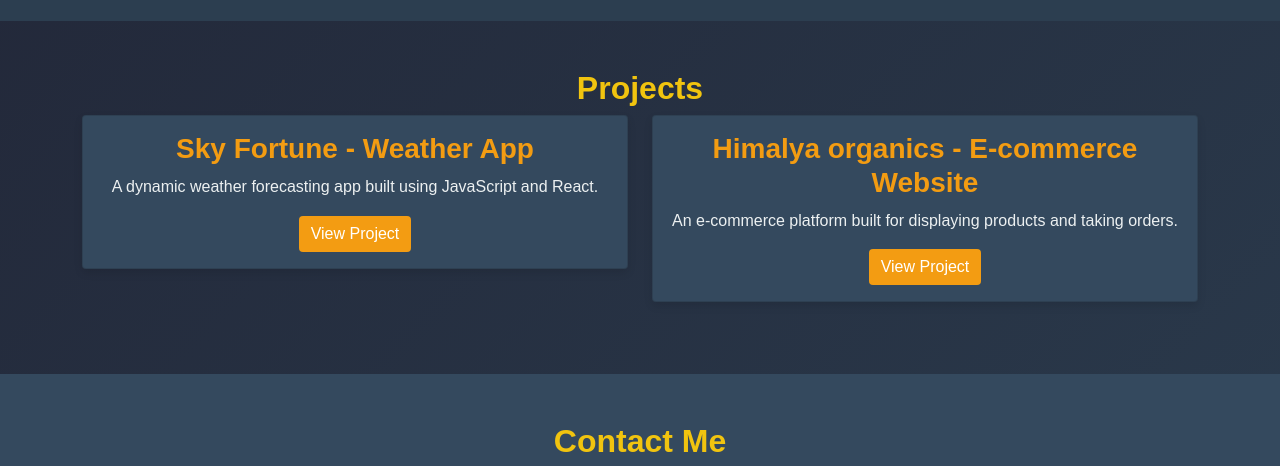
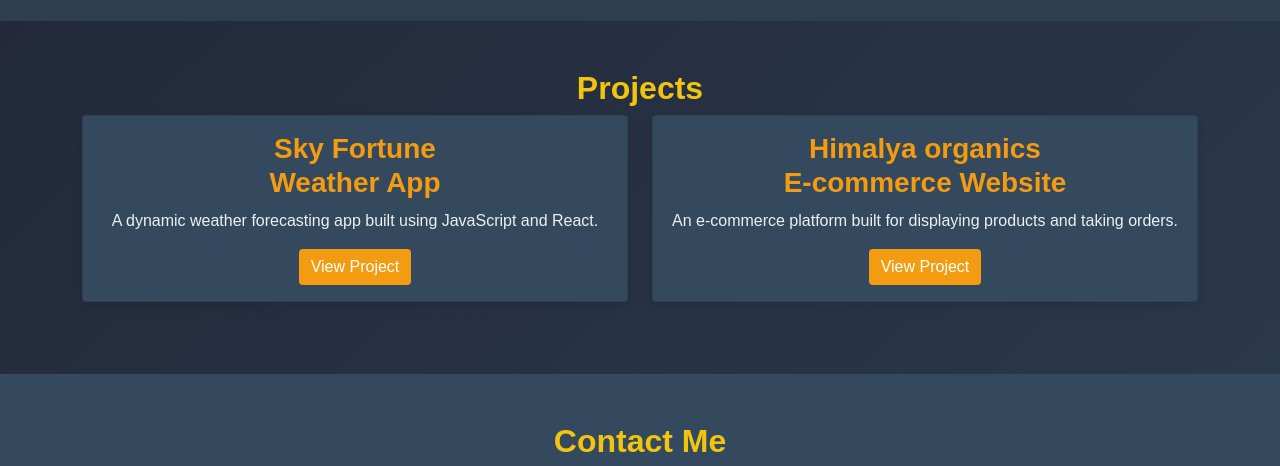
Before and after one commit to muhammadabdullah712/Portfolio, a plain HTML site: page index.html in a window 1280 px wide. Shown: the part 1200-1666 px from the top of the page. Drawn offline with nearby package versions, Linux system fonts and the light colour scheme.

Commit message:
Add files via upload

```diff
--- a/index.html
+++ b/index.html
@@ -338,7 +338,7 @@ a:hover h3 {
         <div class="col-md-6">
           <div class="card mb-4">
             <div class="card-body">
-              <h3 class="card-title">Sky Fortune - Weather App</h3>
+              <h3 class="card-title">Sky Fortune<br> Weather App</h3>
               <p class="card-text">A dynamic weather forecasting app built using JavaScript and React.</p>
               <a href="https://skyfortune.netlify.app/" target="_blank" class="btn btn-primary">View Project</a>
             </div>
@@ -347,7 +347,7 @@ a:hover h3 {
         <div class="col-md-6">
           <div class="card mb-4">
             <div class="card-body">
-              <h3 class="card-title">Himalya organics - E-commerce Website</h3>
+              <h3 class="card-title">Himalya organics<br> E-commerce Website</h3>
               <p class="card-text">An e-commerce platform built for displaying products and taking orders.</p>
               <a href="https://himoganic.netlify.app/" target="_blank" class="btn btn-primary">View Project</a>
             </div>
```
